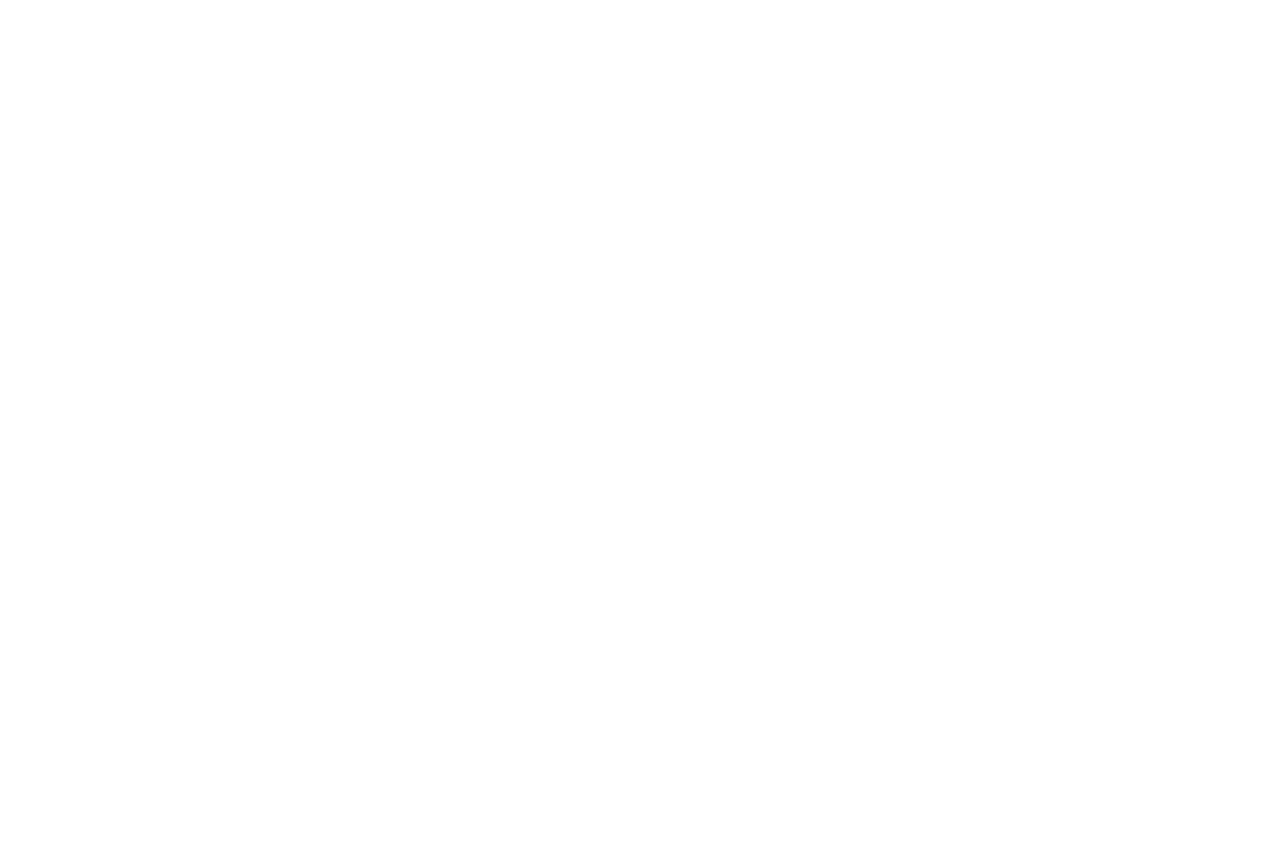
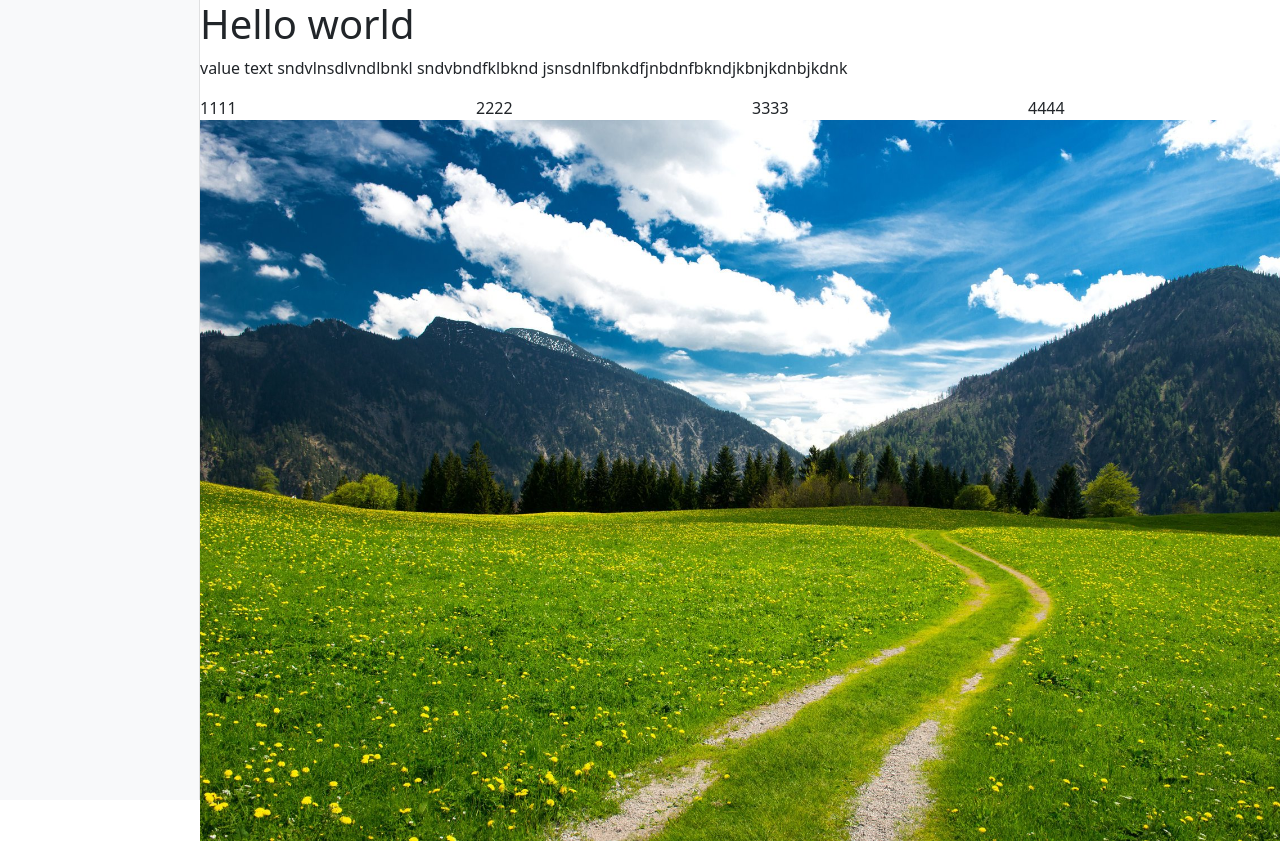
Before and after one commit to DAKasimov/Site-Builder, a website: page index.html in a window 1280 px wide. Before the commit the page ends 800 px from the top, so only its background shows below. Drawn offline with nearby package versions, Linux system fonts and the light colour scheme.

Commit message:
added new files

```diff
--- a/index.html
+++ b/index.html
@@ -5,14 +5,15 @@
     <meta name="viewport" content="width=device-width, initial-scale=1.0">
     <title>JavaScript Constructor</title>
     <link href="https://cdn.jsdelivr.net/npm/bootstrap@5.3.1/dist/css/bootstrap.min.css" rel="stylesheet" integrity="sha384-4bw+/aepP/YC94hEpVNVgiZdgIC5+VKNBQNGCHeKRQN+PtmoHDEXuppvnDJzQIu9" crossorigin="anonymous">
+    <link rel="stylesheet" href="main.css">
+    <script src="index.js" defer></script>
 </head>
 <body>
     <div id="app" class="container-fluid">
-        <div id="panel" class="bg-light sidebar">
+        <div id="panel" class="bg-light sidebar"></div>
             <div id="site" class="content">
+            </div>
 
-            </div>
-        </div>
     </div>
 </body>
 </html>
--- /dev/null
+++ b/index.js
@@ -0,0 +1,79 @@
+const model = [
+  {
+    type: "title",
+    value: "Hello world",
+  },
+  {
+    type: "text",
+    value:
+      "value text sndvlnsdlvndlbnkl sndvbndfklbknd jsnsdnlfbnkdfjnbdnfbkndjkbnjkdnbjkdnk",
+  },
+  {
+    type: "column",
+    value: ["1111", "2222", "3333", "4444 "],
+  },
+  {
+    type : "image",
+    value : "./assets/image.jpg"
+  }
+]
+
+const site = document.querySelector("#site")
+
+model.forEach((item) => {
+  title(item)
+})
+
+function title(obj) {
+  if (obj.type === "title") {
+    site.insertAdjacentHTML(
+      "beforeend",
+      `
+        <div class="row">
+            <div class="col-sm">
+                <h1>${obj.value}</h1>
+            </div>
+
+        </div>
+        `
+    )
+  } else if (obj.type === "text") {
+    site.insertAdjacentHTML(
+      "beforeend",
+      `
+        <div class="row">
+            <div class="col-sm">
+                <p>${obj.value}</p>
+            </div>
+
+        </div>
+        `
+    )
+  } else if (obj.type === "column") {
+    let html = ``
+    obj.value.forEach((c)=>{
+        html +=
+        `
+        <div class="col-sm">
+            ${c}
+        </div>
+        `
+    })
+    site.insertAdjacentHTML('beforeend',
+    `
+    <div class="row">
+        ${html}
+    </div>
+    `
+    )
+  }
+  else if (obj.type === 'image'){
+    site.insertAdjacentHTML('beforeend',
+    `
+    <div class="row">
+        <img src="${obj.value}"/>
+    </div>
+    `
+    )
+  }
+}
```
Also changed, not shown: package.json (added, +18 -0 lines), assets/image.jpg (added), assets/image2.jpeg (added), 2 other files.
